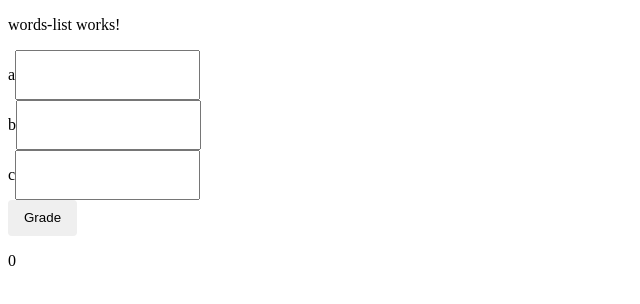
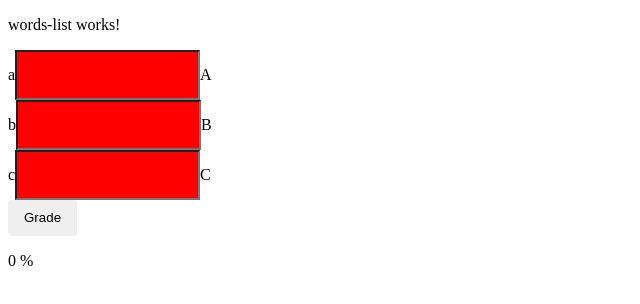
Before and after one commit to XavierDupuis/Wortschatz, an Angular app in the folder client/: page / in a window 1280 px wide. Both pictures are taken after a click on the button "Grade". Shown: the top 304 px of the page, without its empty margins (0-640 px from the left). Built offline with nearby package versions, Linux system fonts and the light colour scheme.

Commit message:
basic check for guessed words with score

```diff
--- a/client/src/app/components/word-card/word-card.component.html
+++ b/client/src/app/components/word-card/word-card.component.html
@@ -1,3 +1,3 @@
-<p>{{ this.word }}</p>
-<input [(ngModel)]="guessedWord" (change)="this.guessedWordChange.emit(this.guessedWord)" />
-<div>{{ guessedWord }}</div>
+<p>{{ originalWord }}</p>
+<input [(ngModel)]="this.guessedWord" (change)="this.sendGuess()" [ngClass]="this.getClassName()" />
+<p *ngIf="!this.isGuessCorrect()">{{ targetWord }}</p>
--- a/client/src/app/components/word-card/word-card.component.scss
+++ b/client/src/app/components/word-card/word-card.component.scss
@@ -1,3 +1,11 @@
 :host {
     display: flex;
 }
+
+.correct {
+    background-color: lime;
+}
+
+.incorrect {
+    background-color: red;
+}
--- a/client/src/app/components/word-card/word-card.component.ts
+++ b/client/src/app/components/word-card/word-card.component.ts
@@ -1,4 +1,5 @@
 import { Component, EventEmitter, Input, Output } from '@angular/core';
+import { WordGuess } from '@app/components/word-card/word.interface';
 
 @Component({
     selector: 'app-word-card',
@@ -6,7 +7,31 @@ import { Component, EventEmitter, Input, Output } from '@angular/core';
     styleUrls: ['./word-card.component.scss'],
 })
 export class WordCardComponent {
-    @Input() word!: string;
-    @Input() guessedWord: string = '';
-    @Output() guessedWordChange = new EventEmitter<string>();
+    @Input() originalWord!: string;
+    @Input() targetWord: string;
+    @Output() guessedWordChange = new EventEmitter<WordGuess>();
+    guessedWord: string = '';
+
+    sendGuess() {
+        const wordGuess: WordGuess = { originalWord: this.originalWord, guessedWord: this.guessedWord };
+        this.guessedWordChange.emit(wordGuess);
+    }
+
+    isGraded(): boolean {
+        return this.targetWord.length !== 0;
+    }
+
+    isGuessCorrect(): boolean {
+        return this.targetWord === this.guessedWord;
+    }
+
+    getClassName(): string {
+        if (!this.isGraded()) {
+            return '';
+        }
+        if (this.isGuessCorrect()) {
+            return 'correct';
+        }
+        return 'incorrect';
+    }
 }
--- a/client/src/app/components/word-card/word.interface.ts
+++ b/client/src/app/components/word-card/word.interface.ts
@@ -2,3 +2,8 @@ export interface Word {
     originalWord: string;
     targetWord: string;
 }
+
+export interface WordGuess {
+    originalWord: string;
+    guessedWord: string;
+}
--- a/client/src/app/components/words-list/words-list.component.html
+++ b/client/src/app/components/words-list/words-list.component.html
@@ -1,6 +1,10 @@
 <p>words-list works!</p>
 <div *ngFor="let word of words">
-    <app-word-card [word]="word.originalWord" [(guessedWord)]="this.guessedWordParent"></app-word-card>
+    <app-word-card
+        [originalWord]="word.originalWord"
+        [targetWord]="this.graded ? word.targetWord : ''"
+        (guessedWordChange)="this.updateGuess($event)"
+    ></app-word-card>
 </div>
 <button mat-button (click)="this.correctWords()">Grade</button>
-<p *ngIf="this.score !== undefined">{{ this.score }}</p>
+<p *ngIf="this.graded">{{ (this.score / this.words.length) * 100 | number: '.0-0' }} %</p>
--- a/client/src/app/components/words-list/words-list.component.ts
+++ b/client/src/app/components/words-list/words-list.component.ts
@@ -1,5 +1,5 @@
 import { Component, OnInit } from '@angular/core';
-import { Word } from '@app/components/word-card/word.interface';
+import { Word, WordGuess } from '@app/components/word-card/word.interface';
 import { WordsSelectorService } from '@app/services/words-selector/words-selector.service';
 
 @Component({
@@ -8,17 +8,15 @@ import { WordsSelectorService } from '@app/services/words-selector/words-selecto
     styleUrls: ['./words-list.component.scss'],
 })
 export class WordsListComponent implements OnInit {
-    score: number | undefined;
+    score: number = 0;
+    graded: boolean = false;
     wordsGuessed: Map<Word, string> = new Map();
-    guessedWordParent: string = 'None';
     constructor(private wordSelector: WordsSelectorService) {}
 
-    getGuessedWord(word: Word): string {
-        const guess = this.wordsGuessed.get(word);
-        if (!guess) {
-            return 'NULL';
+    ngOnInit(): void {
+        for (const word of this.words) {
+            this.wordsGuessed.set(word, '');
         }
-        return guess;
     }
 
     get words(): Word[] {
@@ -26,21 +24,24 @@ export class WordsListComponent implements OnInit {
     }
 
     correctWords() {
-        console.log(this.wordsGuessed);
         this.score = 0;
         this.wordsGuessed.forEach((guess, word) => {
             if (word.targetWord === guess) {
-                // this.score++;
+                this.score++;
             }
-            guess = '';
         });
-        this.guessedWordParent = '';
+        this.graded = true;
     }
 
-    updateGuess(word: Word, newGuess: string) {
-        console.log('update ' + word.originalWord + ' with ' + newGuess);
-        this.wordsGuessed.set(word, newGuess);
+    updateGuess(newGuess: WordGuess) {
+        if (this.graded) {
+            return;
+        }
+        for (const [word] of this.wordsGuessed) {
+            if (word.originalWord === newGuess.originalWord) {
+                this.wordsGuessed.set(word, newGuess.guessedWord);
+                return;
+            }
+        }
     }
-
-    ngOnInit(): void {}
 }
```
